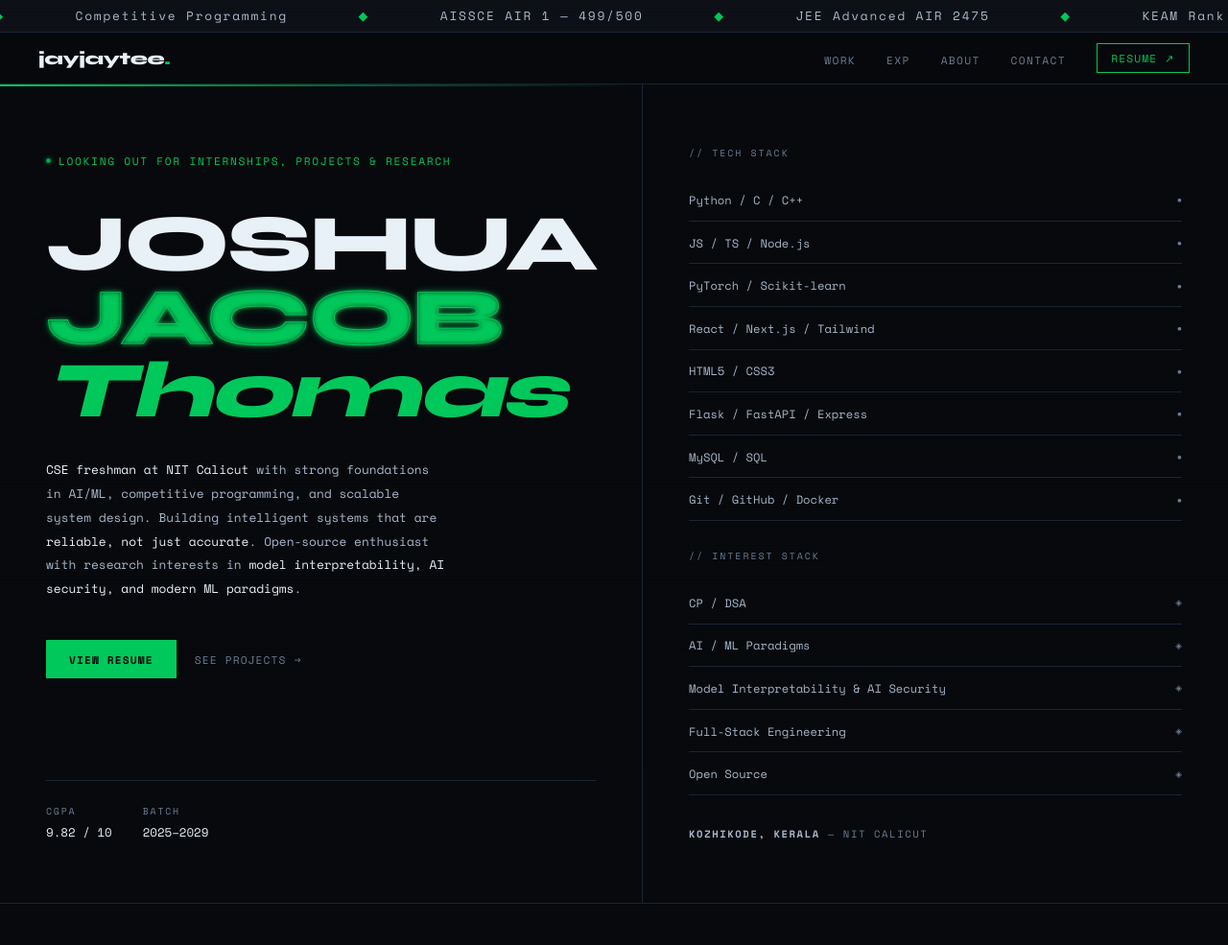
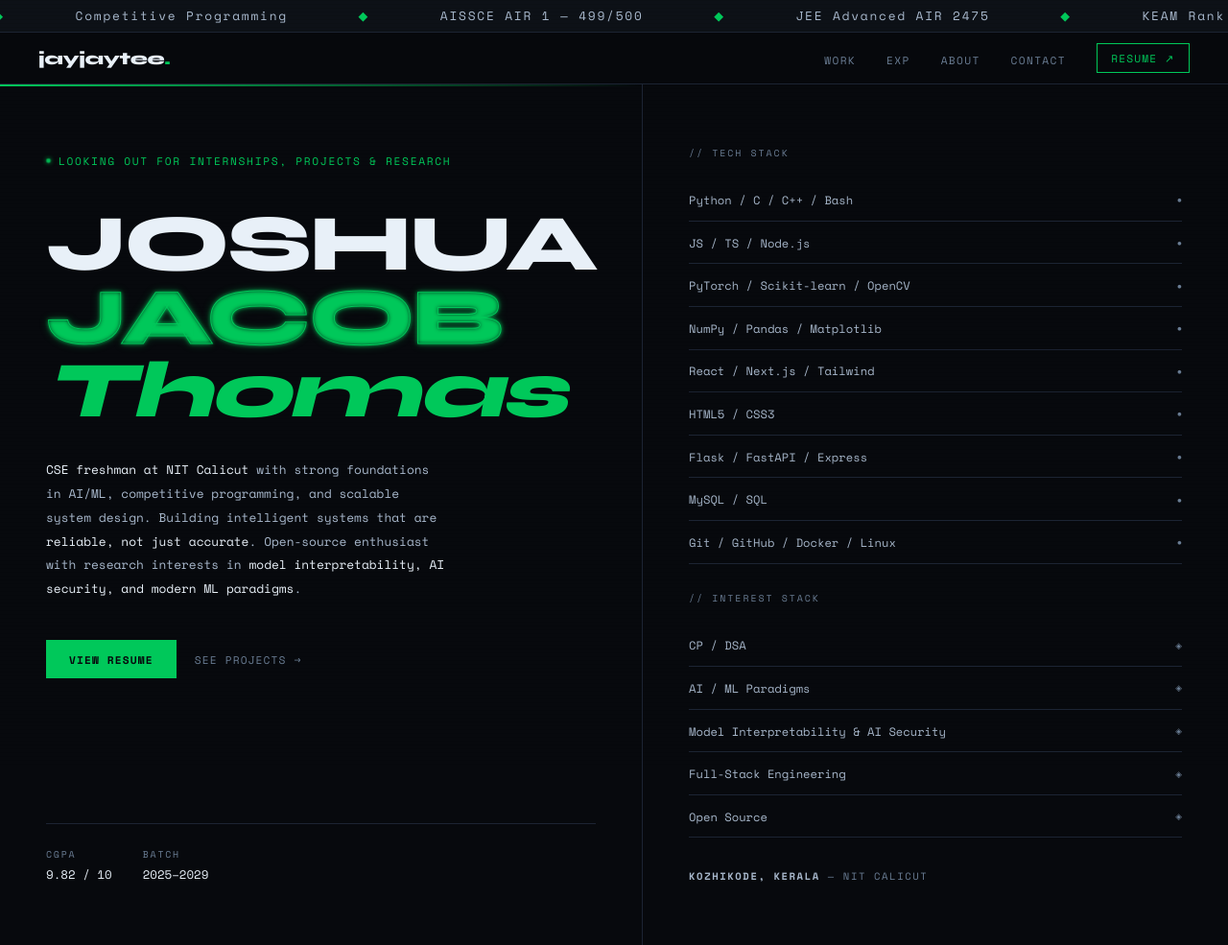
Before and after one commit to Jay-Jay-Tee/resume-the-video-joshua, a plain HTML site: page index.html in a window 1280 px wide. Shown: the top 985 px of the page at 96% size. Drawn offline with nearby package versions, Linux system fonts and the light colour scheme.

Commit message:
Update skill set to include Bash and Linux

```diff
--- a/index.html
+++ b/index.html
@@ -535,14 +535,15 @@
   </div>
   <div class="hero-right">
     <div class="stack-label">// tech stack</div>
-    <div class="skill-row"><span>Python / C / C++</span><span class="sdot">●</span></div>
+    <div class="skill-row"><span>Python / C / C++ / Bash</span><span class="sdot">●</span></div>
     <div class="skill-row"><span>JS / TS / Node.js</span><span class="sdot">●</span></div>
-    <div class="skill-row"><span>PyTorch / Scikit-learn</span><span class="sdot">●</span></div>
+    <div class="skill-row"><span>PyTorch / Scikit-learn / OpenCV</span><span class="sdot">●</span></div>
+    <div class="skill-row"><span>NumPy / Pandas / Matplotlib</span><span class="sdot">●</span></div>
     <div class="skill-row"><span>React / Next.js / Tailwind</span><span class="sdot">●</span></div>
     <div class="skill-row"><span>HTML5 / CSS3</span><span class="sdot">●</span></div>
     <div class="skill-row"><span>Flask / FastAPI / Express</span><span class="sdot">●</span></div>
     <div class="skill-row"><span>MySQL / SQL</span><span class="sdot">●</span></div>
-    <div class="skill-row"><span>Git / GitHub / Docker</span><span class="sdot">●</span></div>
+    <div class="skill-row"><span>Git / GitHub / Docker / Linux</span><span class="sdot">●</span></div>
 
     <div class="stack-label" style="margin-top:1.8rem;">// interest stack</div>
     <div class="skill-row"><span>CP / DSA</span><span class="sdot">◈</span></div>
```
